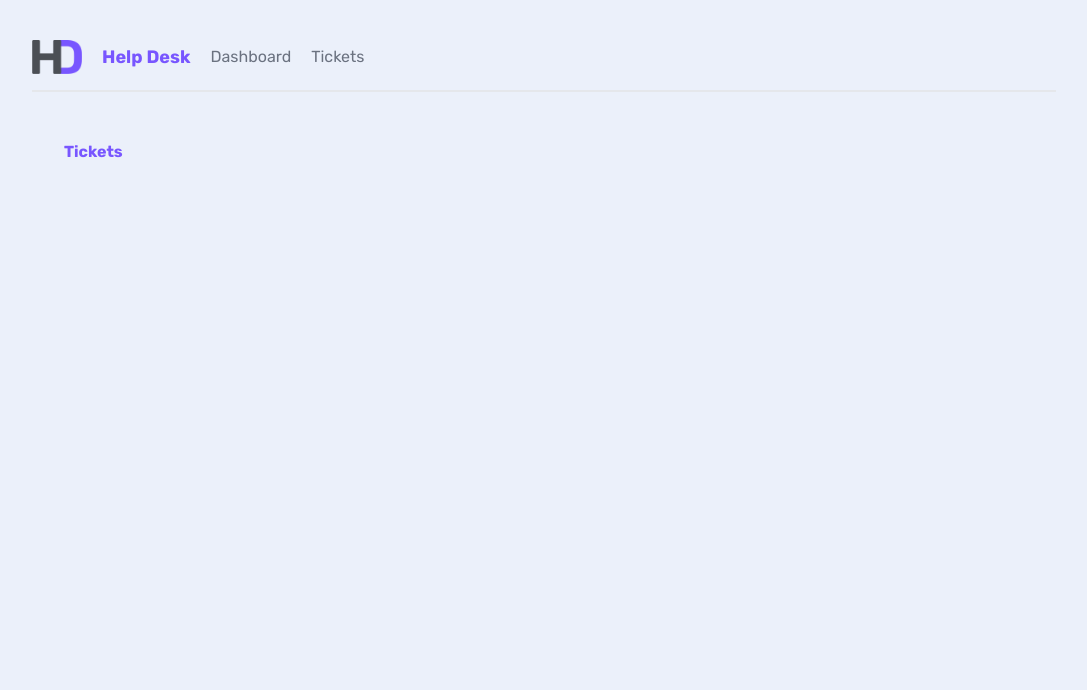
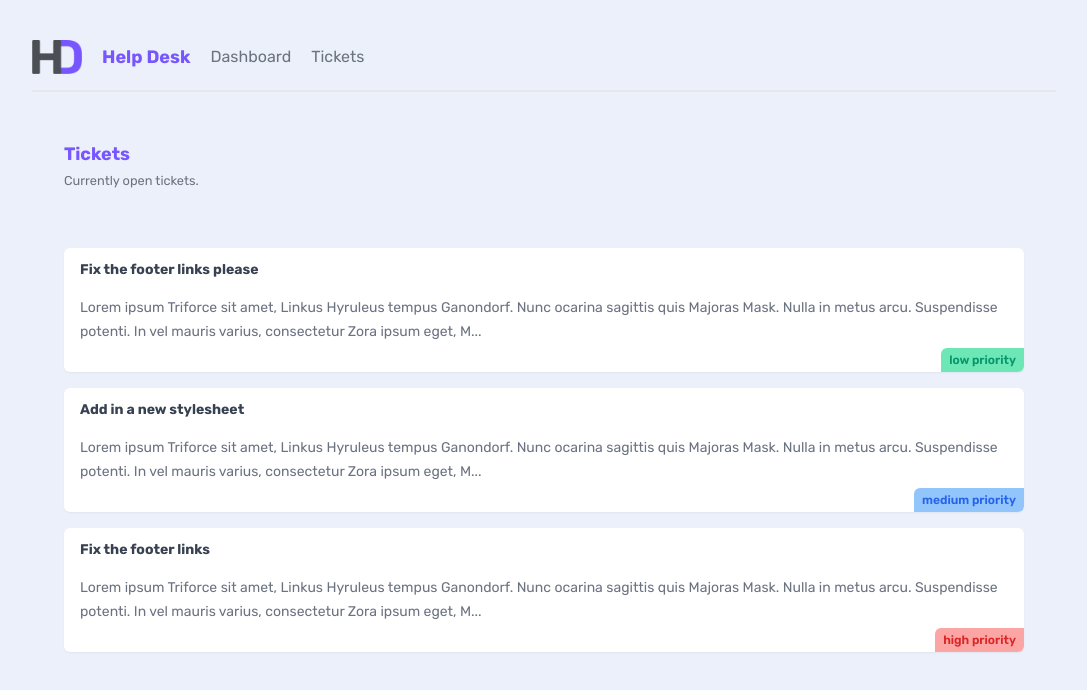
Before and after one commit to steroyle/help-desk, a Next.js app: page /tickets in a window 1280 px wide. Shown: the top 690 px of the page, without its empty margins (96-1183 px from the left). Built offline with nearby package versions, Linux system fonts and the light colour scheme; data requests are answered from the project's data file.

Commit message:
Added fake ticket data and TicketList component

```diff
--- /dev/null
+++ b/_data/db.json
@@ -0,0 +1,25 @@
+{
+  "tickets": [
+    {
+      "id": "1",
+      "title": "Fix the footer links please",
+      "body": "Lorem ipsum Triforce sit amet, Linkus Hyruleus tempus Ganondorf. Nunc ocarina sagittis quis Majoras Mask. Nulla in metus arcu. Suspendisse potenti. In vel mauris varius, consectetur Zora ipsum eget, Master Sword porttitor urna. Fusce elementum urna elit, eget eleifend velit consectetur eget. Integer vel lobortis ipsum, vitae auctor Ocarina of Time. Donec sed urna dapibus, interdum magna a, eleifend magna. Curabitur tincidunt enim a neque volutpat. Phasellus auctor magna vel nunc pretium, ut volutpat justo tristique. Pellentesque cursus convallis mauris, in tempus enim tincidunt vitae.",
+      "priority": "low",
+      "user_email": "mario@netninja.dev"
+    },
+    {
+      "id": "2",
+      "title": "Add in a new stylesheet",
+      "body": "Lorem ipsum Triforce sit amet, Linkus Hyruleus tempus Ganondorf. Nunc ocarina sagittis quis Majoras Mask. Nulla in metus arcu. Suspendisse potenti. In vel mauris varius, consectetur Zora ipsum eget, Master Sword porttitor urna. Fusce elementum urna elit, eget eleifend velit consectetur eget. Integer vel lobortis ipsum, vitae auctor Ocarina of Time. Donec sed urna dapibus, interdum magna a, eleifend magna. Curabitur tincidunt enim a neque volutpat. Phasellus auctor magna vel nunc pretium, ut volutpat justo tristique. Pellentesque cursus convallis mauris, in tempus enim tincidunt vitae.",
+      "priority": "medium",
+      "user_email": "mario@netninja.dev"
+    },
+    {
+      "id": "3",
+      "title": "Fix the footer links",
+      "body": "Lorem ipsum Triforce sit amet, Linkus Hyruleus tempus Ganondorf. Nunc ocarina sagittis quis Majoras Mask. Nulla in metus arcu. Suspendisse potenti. In vel mauris varius, consectetur Zora ipsum eget, Master Sword porttitor urna. Fusce elementum urna elit, eget eleifend velit consectetur eget. Integer vel lobortis ipsum, vitae auctor Ocarina of Time. Donec sed urna dapibus, interdum magna a, eleifend magna. Curabitur tincidunt enim a neque volutpat. Phasellus auctor magna vel nunc pretium, ut volutpat justo tristique. Pellentesque cursus convallis mauris, in tempus enim tincidunt vitae.",
+      "priority": "high",
+      "user_email": "peach@netninja.dev"
+    }
+  ]
+}
--- /dev/null
+++ b/app/tickets/TicketList.jsx
@@ -0,0 +1,31 @@
+const getTickets =  async () => {
+  const res = await fetch('http://localhost:4000/tickets', {
+    next: {
+      revalidate: 0, // use 0 to opt out of using cache
+    }
+  });
+  return res.json()
+}
+
+const TicketList = async () => {
+  const tickets = await getTickets()
+
+  return (
+    <>
+      {tickets.map(ticket => (
+        <div key={ticket.id} className="card my-5">
+          <h3>{ticket.title}</h3>
+          <p>{ticket.body.slice(0, 200)}...</p>
+          <div className={`pill ${ticket.priority}`}>
+            {ticket.priority} priority
+          </div>
+        </div>
+      ))}
+      {tickets.length === 0 && (
+        <p className="text-center">There are no open tickets, yay!</p>
+      )}
+    </>
+  )
+}
+
+export default TicketList
--- a/app/tickets/page.jsx
+++ b/app/tickets/page.jsx
@@ -1,7 +1,15 @@
+import TicketList from "./TicketList";
+
 const Tickets = () => {
   return (
     <main>
-      <h2>Tickets</h2>
+      <nav>
+        <div>
+          <h2>Tickets</h2>
+          <p><small>Currently open tickets.</small></p>
+        </div>
+      </nav>
+      <TicketList />
     </main>
   )
 }
```
